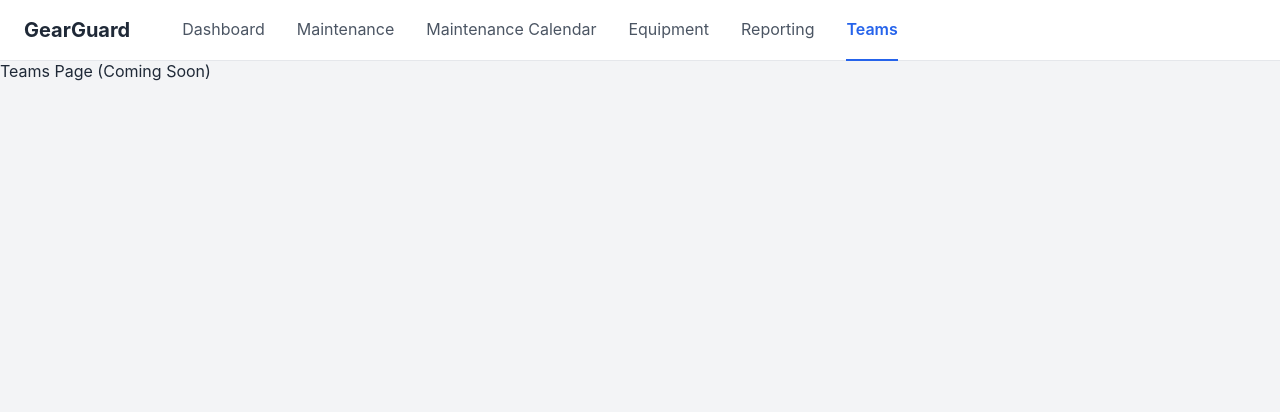
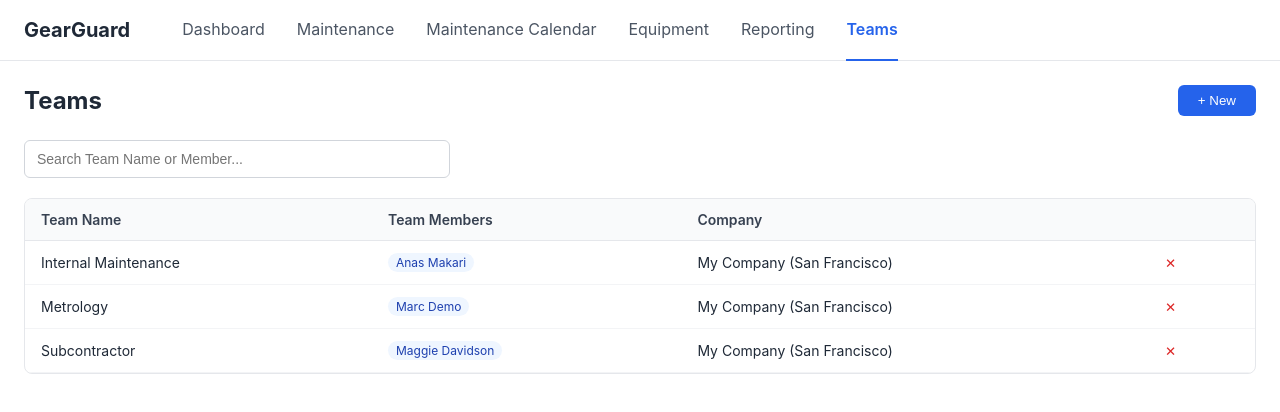
Before and after one commit to stackstorm-07/gearguard-maintenance-tracker, a React (Vite) app: page /teams in a window 1280 px wide. Shown: the top 412 px of the page. Built offline with nearby package versions, Linux system fonts and the light colour scheme.

Commit message:
feat: added teams page with list view and search

```diff
--- a/src/App.tsx
+++ b/src/App.tsx
@@ -6,9 +6,10 @@ import MaintenanceRequestPage from './pages/MaintenanceRequest';
 import Login from './pages/Login';
 import Signup from './pages/Signup';
 import Calendar from './pages/Calendar';
+import EquipmentPage from './pages/Equipment';
 
-// 1. IMPORT THE NEW PAGE
-import EquipmentPage from './pages/Equipment';
+// 1. IMPORT TEAMS PAGE
+import TeamsPage from './pages/Teams';
 
 const App = () => {
   return (
@@ -21,12 +22,12 @@ const App = () => {
           <Route path="/" element={<Dashboard />} />
           <Route path="/requests/new" element={<MaintenanceRequestPage />} />
           <Route path="/calendar" element={<Calendar />} />
-
-          {/* 2. UPDATE THIS LINE TO USE THE REAL COMPONENT */}
           <Route path="/equipment" element={<EquipmentPage />} />
 
+          {/* 2. UPDATE THIS LINE */}
+          <Route path="/teams" element={<TeamsPage />} />
+
           <Route path="/reporting" element={<div>Reporting Page (Coming Soon)</div>} />
-          <Route path="/teams" element={<div>Teams Page (Coming Soon)</div>} />
         </Route>
       </Routes>
     </Router>
--- a/src/pages/Teams.tsx
+++ b/src/pages/Teams.tsx
@@ -0,0 +1,110 @@
+import React, { useState } from 'react';
+import { Team } from '../types';
+
+// --- MOCK DATA: TEAMS ---
+const MOCK_TEAMS: Team[] = [
+  { id: '1', name: 'Internal Maintenance', members: ['Anas Makari'], company: 'My Company (San Francisco)' },
+  { id: '2', name: 'Metrology', members: ['Marc Demo'], company: 'My Company (San Francisco)' },
+  { id: '3', name: 'Subcontractor', members: ['Maggie Davidson'], company: 'My Company (San Francisco)' },
+];
+
+const TeamsPage = () => {
+  const [searchTerm, setSearchTerm] = useState('');
+
+  // FILTER LOGIC
+  const filteredTeams = MOCK_TEAMS.filter(team =>
+    team.name.toLowerCase().includes(searchTerm.toLowerCase()) ||
+    team.members.some(member => member.toLowerCase().includes(searchTerm.toLowerCase()))
+  );
+
+  return (
+    <div style={{ padding: '24px', backgroundColor: '#fff', minHeight: '100vh' }}>
+
+      {/* 1. Header & Actions */}
+      <div style={{ display: 'flex', justifyContent: 'space-between', alignItems: 'center', marginBottom: '24px' }}>
+        <h1 style={{ margin: 0, fontSize: '24px', color: '#1f2937' }}>Teams</h1>
+
+        <button
+          onClick={() => alert('New Team Popup Coming Soon!')}
+          style={{ backgroundColor: '#2563eb', color: 'white', border: 'none', padding: '8px 20px', borderRadius: '6px', cursor: 'pointer', fontWeight: 500 }}
+        >
+          + New
+        </button>
+      </div>
+
+      {/* 2. Search Bar */}
+      <div style={{ marginBottom: '20px' }}>
+        <input
+            type="text"
+            placeholder="Search Team Name or Member..."
+            value={searchTerm}
+            onChange={(e) => setSearchTerm(e.target.value)}
+            style={{
+                width: '100%', maxWidth: '400px', padding: '10px 12px', borderRadius: '6px',
+                border: '1px solid #d1d5db', fontSize: '14px', outline: 'none'
+            }}
+        />
+      </div>
+
+      {/* 3. Data Table */}
+      <div style={{ border: '1px solid #e5e7eb', borderRadius: '8px', overflow: 'hidden' }}>
+        <table style={{ width: '100%', borderCollapse: 'collapse', fontSize: '14px' }}>
+            <thead style={{ backgroundColor: '#f9fafb', borderBottom: '1px solid #e5e7eb' }}>
+                <tr>
+                    <th style={thStyle}>Team Name</th>
+                    <th style={thStyle}>Team Members</th>
+                    <th style={thStyle}>Company</th>
+                    <th style={thStyle}></th> {/* Actions Column */}
+                </tr>
+            </thead>
+            <tbody>
+                {filteredTeams.map(team => (
+                    <tr key={team.id} style={{ borderBottom: '1px solid #f3f4f6' }}>
+                        <td style={tdStyle}>{team.name}</td>
+                        <td style={tdStyle}>
+                            {team.members.map((member, index) => (
+                                <span key={index} style={{
+                                    display: 'inline-block', backgroundColor: '#eff6ff', color: '#1e40af',
+                                    padding: '2px 8px', borderRadius: '12px', fontSize: '12px', marginRight: '6px'
+                                }}>
+                                    {member}
+                                </span>
+                            ))}
+                        </td>
+                        <td style={tdStyle}>{team.company}</td>
+                        <td style={tdStyle}>
+                            <button style={{ color: '#dc2626', background: 'none', border: 'none', cursor: 'pointer' }}>✕</button>
+                        </td>
+                    </tr>
+                ))}
+            </tbody>
+        </table>
+
+        {/* Empty State */}
+        {filteredTeams.length === 0 && (
+            <div style={{ padding: '40px', textAlign: 'center', color: '#6b7280' }}>
+                No teams found.
+            </div>
+        )}
+      </div>
+
+    </div>
+  );
+};
+
+// --- STYLES ---
+const thStyle = {
+    textAlign: 'left' as const,
+    padding: '12px 16px',
+    fontWeight: '600',
+    color: '#374151',
+    whiteSpace: 'nowrap' as const
+};
+
+const tdStyle = {
+    padding: '12px 16px',
+    color: '#1f2937',
+    borderBottom: '1px solid #f3f4f6'
+};
+
+export default TeamsPage;
```
Also changed, not shown: src/types/index.ts (+9 -0 lines).
